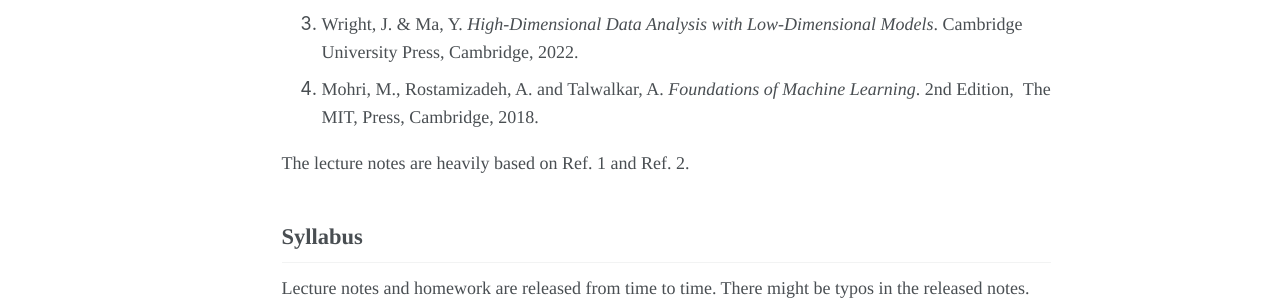
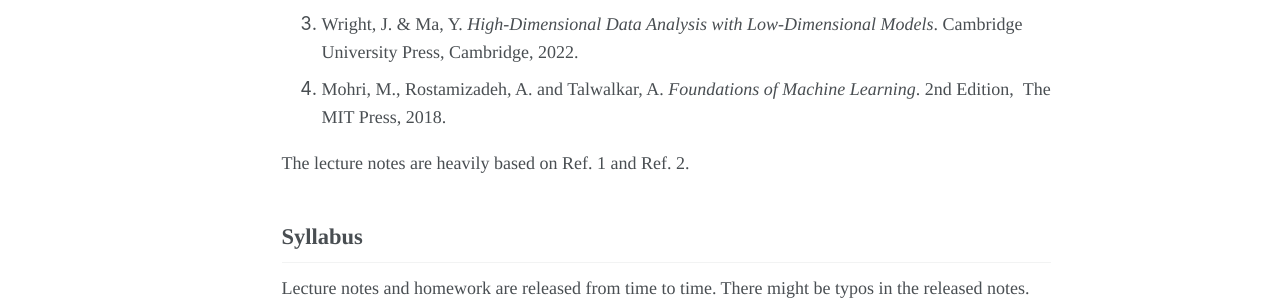
Before and after one commit to wangyuanhao/high_dim_stat, a Jekyll site: the page built from _pages/about.md, in a window 1280 px wide and 900 px high. Shown: the part 435-735 px from the top of the window. Built offline with Jekyll 4.4.1, drawn with Linux system fonts in a browser that asks for light colours.

Commit message:
Update about.md

```diff
--- a/_pages/about.md
+++ b/_pages/about.md
@@ -15,7 +15,7 @@ redirect_from:
 1. <span style="font-family: 'Times', sans-serif;">Vershynin, R. *High-Dimensional Probability:An Introduction with Applications in Data Science*. Cambridge University Press, Cambridge, 2018.</span>
 2. <span style="font-family: 'Times', sans-serif;">Wainwright, M.J. *High-Dimensional Statistics: An Non-Asymptotic Viewpoint*. Cambridge University Press, Cambridge, 2019.</span>
 3. <span style="font-family: 'Times', sans-serif;">Wright, J. & Ma, Y. *High-Dimensional Data Analysis with Low-Dimensional Models*. Cambridge University Press, Cambridge, 2022.</span>
-4. <span style="font-family: 'Times', sans-serif;">Mohri, M., Rostamizadeh, A. and Talwalkar, A. *Foundations of Machine Learning*. 2nd Edition,  The MIT, Press, Cambridge, 2018.</span>
+4. <span style="font-family: 'Times', sans-serif;">Mohri, M., Rostamizadeh, A. and Talwalkar, A. *Foundations of Machine Learning*. 2nd Edition,  The MIT Press, 2018.</span>
 
 <span style="font-family: 'Times', sans-serif;">The lecture notes are heavily based on Ref. 1 and Ref. 2. </span>
 
```
